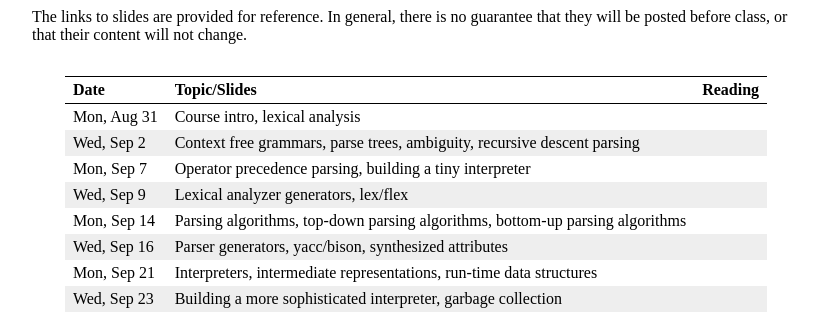
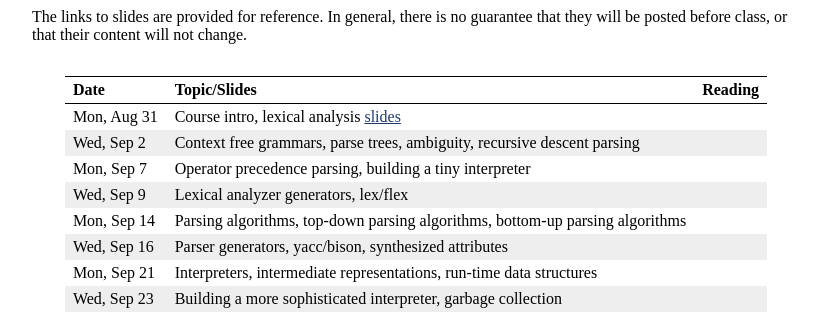
Before and after one commit to jhucompilers/fall2020, a Jekyll site: the page built from schedule.md, in a window 1280 px wide. Shown: the part 240-554 px from the top of the page, without its empty margins (224-1055 px from the left). Built offline with Jekyll 4.4.1, drawn with Linux system fonts in a browser that asks for light colours.

Commit message:
link to lecture 01 slides

```diff
--- a/schedule.md
+++ b/schedule.md
@@ -9,7 +9,7 @@ The links to slides are provided for reference.  In general, there is no guarant
 
 Date               | Topic/Slides | Reading
 ------------------ | ------------ | ------------
-Mon, Aug 31 | Course intro, lexical analysis
+Mon, Aug 31 | Course intro, lexical analysis [slides](lectures/lecture01-public.pdf)
 Wed, Sep 2 | Context free grammars, parse trees, ambiguity, recursive descent parsing
 Mon, Sep 7 | Operator precedence parsing, building a tiny interpreter
 Wed, Sep 9 | Lexical analyzer generators, lex/flex
```
Also changed, not shown: 1 other file.
